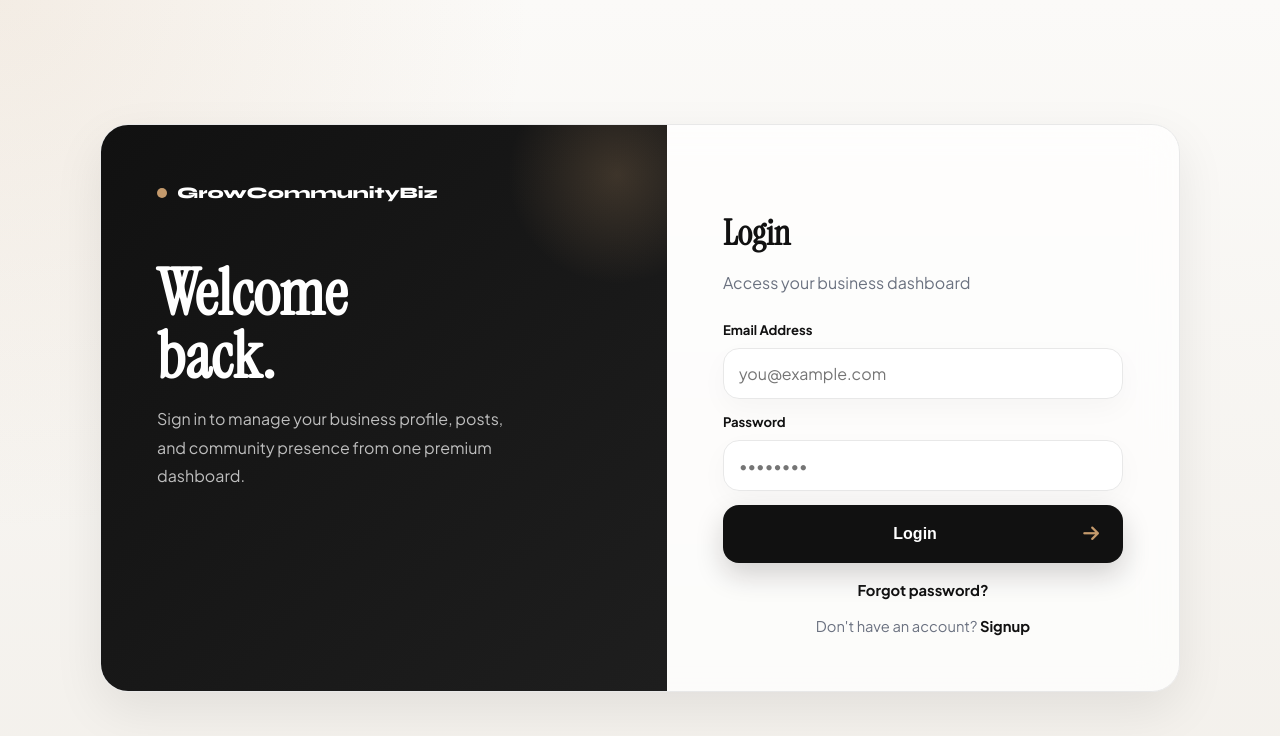
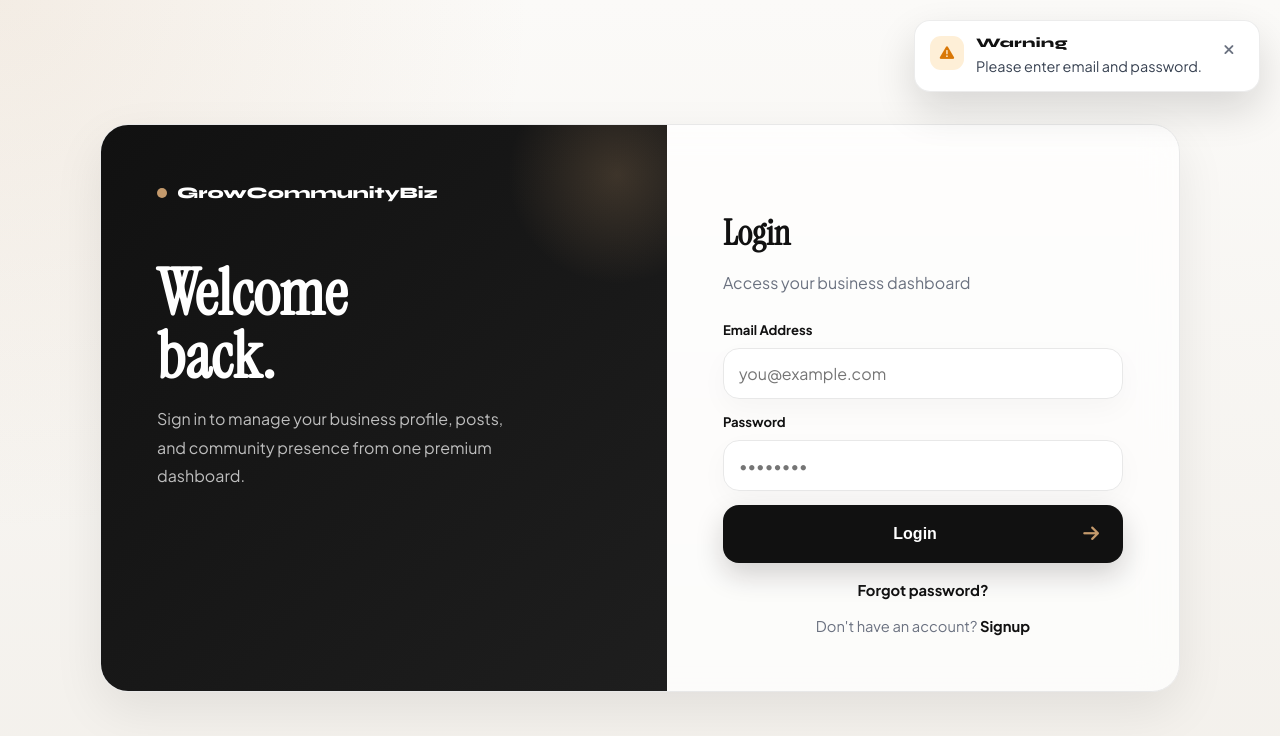
Before and after one commit to krish100s/community-business-network, a plain HTML site: page login.html in a window 1280 px wide. Both pictures are taken after a click on the button "Login". Drawn offline with Linux system fonts and the light colour scheme.

Commit message:
Prepare GrowCommunityBiz v1.0 for final review and deployment

```diff
--- /dev/null
+++ b/js/notifications.js
@@ -0,0 +1,161 @@
+(function () {
+  if (window.GCBNotify) return;
+
+  const styles = `
+    .gcb-notify-wrap{
+      position:fixed;
+      top:20px;
+      right:20px;
+      z-index:5000;
+      display:flex;
+      flex-direction:column;
+      gap:10px;
+      pointer-events:none;
+      max-width:min(360px,calc(100vw - 32px));
+    }
+    .gcb-notify{
+      pointer-events:auto;
+      display:flex;
+      align-items:flex-start;
+      gap:12px;
+      padding:14px 15px;
+      border-radius:16px;
+      background:#fff;
+      color:#111;
+      border:1px solid rgba(17,17,17,.08);
+      box-shadow:0 18px 40px rgba(17,17,17,.14);
+      transform:translateY(-10px);
+      opacity:0;
+      animation:gcbIn .24s ease forwards;
+    }
+    .gcb-notify.closing{
+      animation:gcbOut .22s ease forwards;
+    }
+    .gcb-notify-icon{
+      width:34px;
+      height:34px;
+      border-radius:11px;
+      display:flex;
+      align-items:center;
+      justify-content:center;
+      flex-shrink:0;
+      font-size:.9rem;
+      margin-top:1px;
+    }
+    .gcb-notify-body{
+      flex:1;
+      min-width:0;
+    }
+    .gcb-notify-title{
+      font-family:'Syne',sans-serif;
+      font-size:.82rem;
+      font-weight:800;
+      letter-spacing:.04em;
+      margin-bottom:4px;
+    }
+    .gcb-notify-message{
+      font-size:.9rem;
+      line-height:1.55;
+      color:#374151;
+      word-break:break-word;
+    }
+    .gcb-notify-close{
+      border:none;
+      background:transparent;
+      color:#6b7280;
+      cursor:pointer;
+      font-size:.9rem;
+      width:30px;
+      height:30px;
+      border-radius:10px;
+      display:flex;
+      align-items:center;
+      justify-content:center;
+      flex-shrink:0;
+      transition:background .18s ease,color .18s ease;
+    }
+    .gcb-notify-close:hover{background:rgba(17,17,17,.05);color:#111}
+    .gcb-success .gcb-notify-icon{background:rgba(34,197,94,.14);color:#16a34a}
+    .gcb-error .gcb-notify-icon{background:rgba(239,68,68,.14);color:#dc2626}
+    .gcb-info .gcb-notify-icon{background:rgba(59,130,246,.14);color:#2563eb}
+    .gcb-warning .gcb-notify-icon{background:rgba(245,158,11,.16);color:#d97706}
+    @keyframes gcbIn{
+      from{transform:translateY(-12px);opacity:0}
+      to{transform:translateY(0);opacity:1}
+    }
+    @keyframes gcbOut{
+      from{transform:translateY(0);opacity:1}
+      to{transform:translateY(-8px);opacity:0}
+    }
+    @media(max-width:768px){
+      .gcb-notify-wrap{
+        left:16px;
+        right:16px;
+        top:16px;
+        max-width:none;
+      }
+      .gcb-notify{
+        padding:13px 14px;
+        border-radius:15px;
+      }
+      .gcb-notify-message{font-size:.88rem}
+    }
+  `;
+
+  const style = document.createElement("style");
+  style.setAttribute("data-gcb-notify", "true");
+  style.textContent = styles;
+  document.head.appendChild(style);
+
+  const wrap = document.createElement("div");
+  wrap.className = "gcb-notify-wrap";
+  wrap.setAttribute("aria-live", "polite");
+  wrap.setAttribute("aria-atomic", "true");
+  document.body.appendChild(wrap);
+
+  const icons = {
+    success: "fa-circle-check",
+    error: "fa-triangle-exclamation",
+    info: "fa-circle-info",
+    warning: "fa-triangle-exclamation",
+  };
+
+  const titles = {
+    success: "Success",
+    error: "Error",
+    info: "Info",
+    warning: "Warning",
+  };
+
+  function notify(message, type = "info", options = {}) {
+    const toast = document.createElement("div");
+    toast.className = `gcb-notify gcb-${type}`;
+    const duration = typeof options.duration === "number" ? options.duration : 4500;
+    toast.innerHTML = `
+      <div class="gcb-notify-icon"><i class="fa-solid ${icons[type] || icons.info}"></i></div>
+      <div class="gcb-notify-body">
+        <div class="gcb-notify-title">${titles[type] || titles.info}</div>
+        <div class="gcb-notify-message">${message}</div>
+      </div>
+      <button type="button" class="gcb-notify-close" aria-label="Close notification"><i class="fa-solid fa-xmark"></i></button>
+    `;
+
+    const close = () => {
+      toast.classList.add("closing");
+      window.setTimeout(() => toast.remove(), 220);
+    };
+
+    toast.querySelector(".gcb-notify-close").addEventListener("click", close);
+    wrap.appendChild(toast);
+    window.setTimeout(close, duration);
+    return toast;
+  }
+
+  window.GCBNotify = {
+    notify,
+    success: (message, options) => notify(message, "success", options),
+    error: (message, options) => notify(message, "error", options),
+    info: (message, options) => notify(message, "info", options),
+    warning: (message, options) => notify(message, "warning", options),
+  };
+})();
--- a/login.html
+++ b/login.html
@@ -126,12 +126,24 @@ body{min-height:100vh;display:grid;place-items:center;background:radial-gradient
 <script src="https://www.gstatic.com/firebasejs/10.12.2/firebase-auth-compat.js"></script>
 <script src="https://www.gstatic.com/firebasejs/10.12.2/firebase-firestore-compat.js"></script>
 <script src="js/firebase.js"></script>
+<script src="js/notifications.js"></script>
 <script>
+function getLoginErrorMessage(code){
+  switch(code){
+    case "auth/invalid-email": return "Please enter a valid email address.";
+    case "auth/user-not-found": return "No account found with this email address.";
+    case "auth/wrong-password": return "Incorrect password.";
+    case "auth/invalid-credential": return "Incorrect email or password.";
+    case "auth/too-many-requests": return "Too many failed login attempts. Please try again later.";
+    case "auth/network-request-failed": return "Network error. Please check your internet connection.";
+    default: return "Something went wrong. Please try again.";
+  }
+}
 function loginUser(){
   const email = document.getElementById("email").value;
   const password = document.getElementById("password").value;
-  if(email === "" || password === ""){ alert("Please enter email and password"); return; }
-  auth.signInWithEmailAndPassword(email,password).then(() => { window.location.href = "index.html"; }).catch((error) => { alert(error.message); });
+  if(email === "" || password === ""){ GCBNotify.warning("Please enter email and password."); return; }
+  auth.signInWithEmailAndPassword(email,password).then(() => { GCBNotify.success("Login successful."); setTimeout(() => { window.location.href = "index.html"; }, 900); }).catch((error) => { GCBNotify.error(getLoginErrorMessage(error.code)); });
 }
 </script>
 </body>
```
Also changed, not shown: businesses.html (+3 -1 lines), edit-profile.html (+4 -3 lines), index.html (+2 -1 lines), manage-business.html (+5 -4 lines), profile.html (+3 -2 lines), reset-password.html (+16 -1 lines), signup.html (+13 -3 lines).
